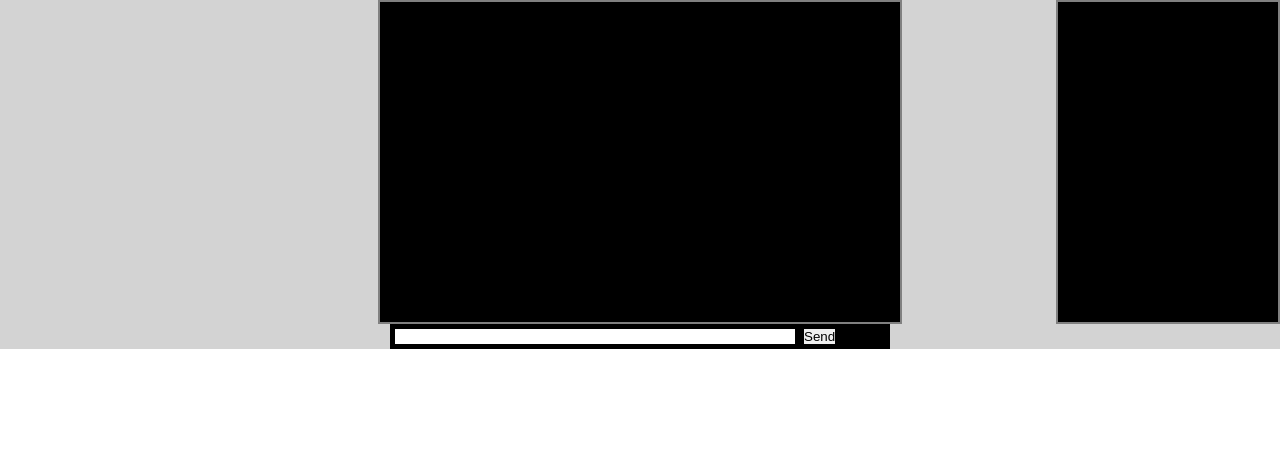
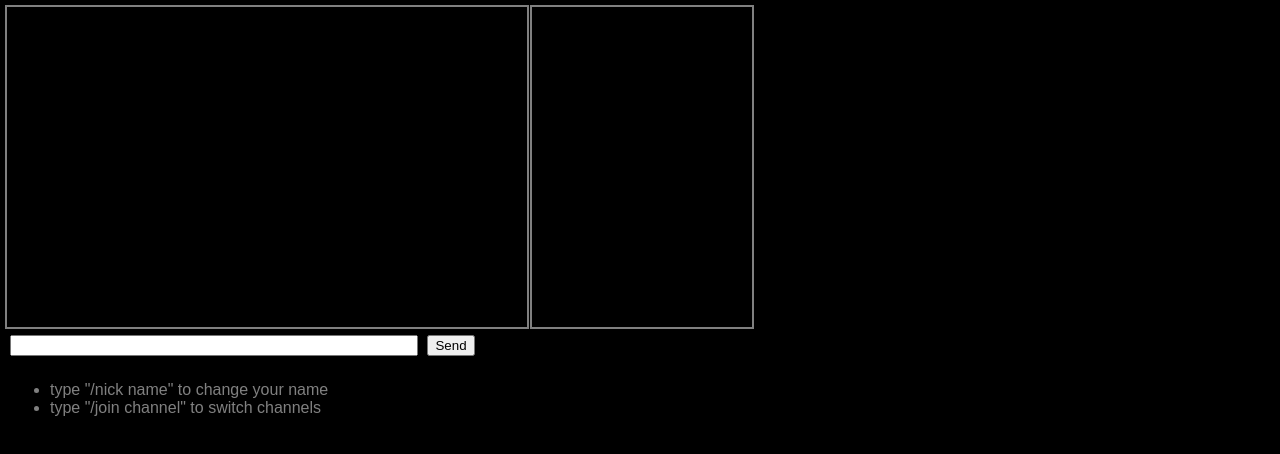
Before and after one commit to ytolstyk/node_chat, a website: page public/index.html in a window 1280 px wide. Drawn offline with nearby package versions, Linux system fonts and the light colour scheme; no server answers.

Commit message:
styling a bit

```diff
--- a/public/css/style.css
+++ b/public/css/style.css
@@ -1,8 +1,10 @@
-* {
+body {
   list-style: none;
   padding: 0;
   border: 0;
   margin: 0;
+  font-family: sans-serif;
+  background-color: black;
 }
 
 input {
@@ -12,17 +14,21 @@ input {
 
 .container {
   background-color: lightgrey;
-  align: center;
+  position: relative;
+  width: 100%;
 }
 
 .center {
   margin: 0 auto;
   width: 500px;
-  background: black;
   color: lightgrey;
 }
 
 .chat-box {
+  position: absolute;
+  left: 5px;
+  top: 5px;
+  display: inline-block;
   padding: 10px;
   border: 2px solid grey;
   height: 300px;
@@ -34,7 +40,18 @@ input {
 }
 
 .input-form {
+}
 
+#message-field {
+  background-color: white;
+  color: grey;
+}
+
+.message-input {
+  position: absolute;
+  width: 500px;
+  left: 5px;
+  top: 330px;
 }
 
 .users-list {
@@ -43,7 +60,18 @@ input {
   width: 200px;
   position: absolute;
   display: inline-block;
-  right: 0;
-  top: 0;
+  left: 530px;
+  top: 5px;
   border: 2px solid grey;
+  background-color: black;
+  color: grey;
 }
+
+.hints {
+  position: absolute;
+  color: grey;
+  background-color: black;
+  top: 360px;
+  left: 5px;
+  padding: 5px;
+}
--- a/public/index.html
+++ b/public/index.html
@@ -12,8 +12,13 @@
   </head>
   <body>
     <div class="container">
+
       <div class="message-wrap center chat-box">
         <ul class="ul-messages"></ul>
+      </div>
+
+      <div class="users-list">
+        <ul class="ul-users"></ul>
       </div>
 
       <div class="message-input center">
@@ -23,10 +28,13 @@
         </form>
       </div>
 
-      <div class="users-list center">
-        <ul class="ul-users"></ul>
+      <div class="hints">
+        <ul>
+          <li>type "/nick name" to change your name</li>
+          <li>type "/join channel" to switch channels</li>
+        </ul>
       </div>
+
     </div>
-
   </body>
 </html>
```
